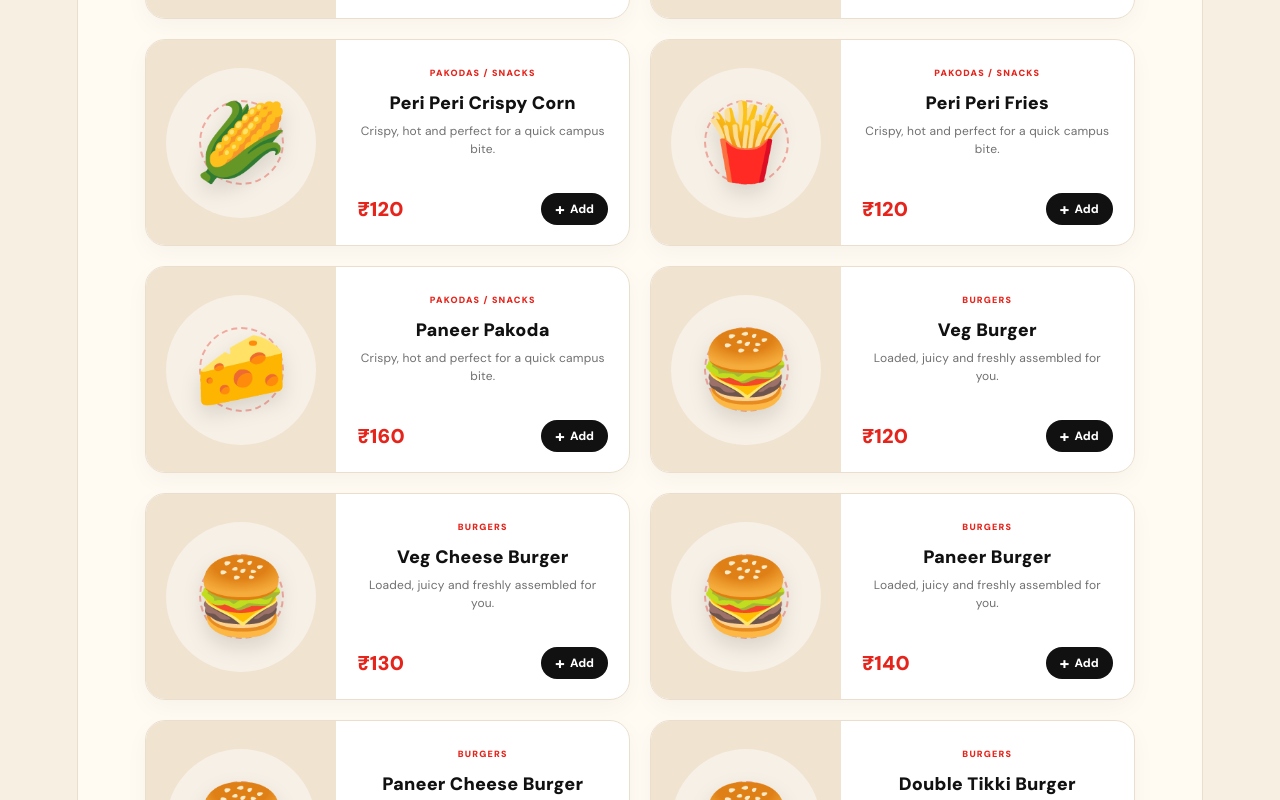
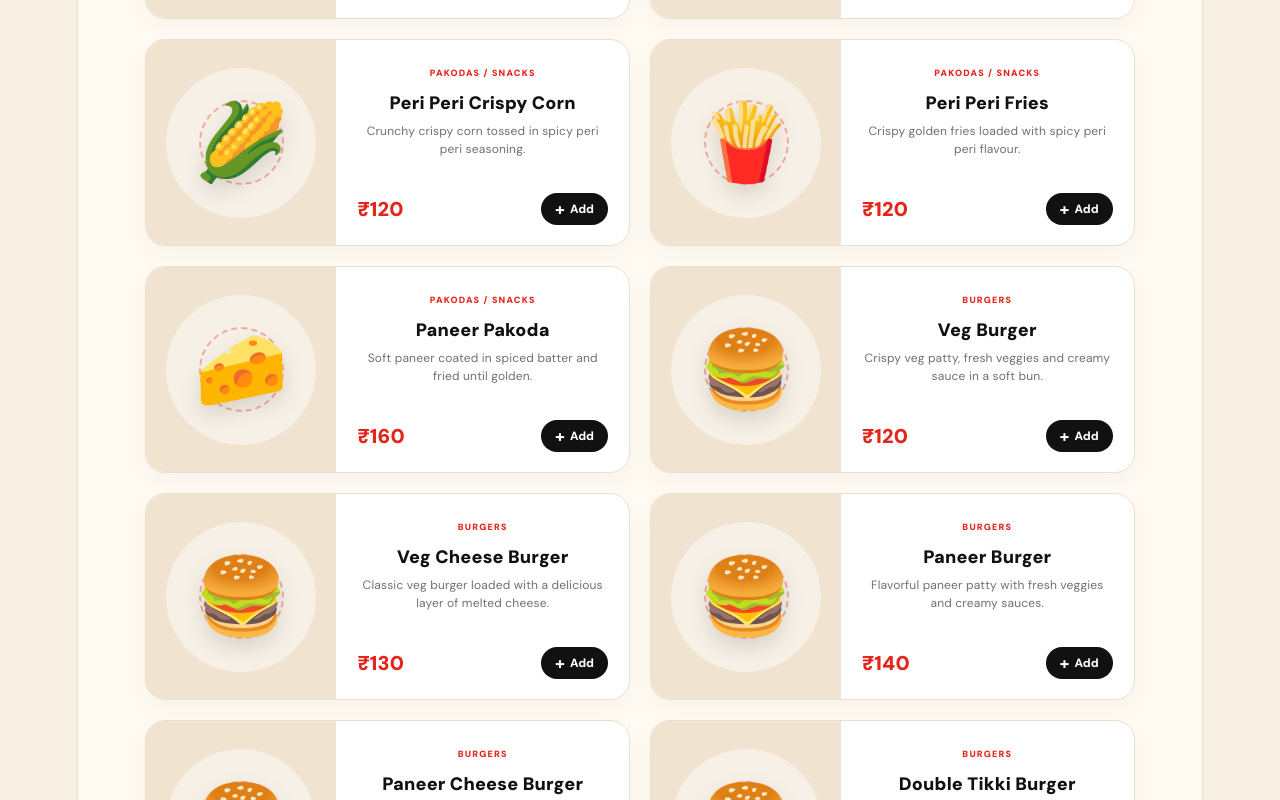
Before and after one commit to vkmj1430/jonnies-kampus-kitchen, a React (Vite) app: page / in a window 1280 px wide. Shown: the part 2300-3100 px from the top of the page. Built offline with nearby package versions, Linux system fonts and the light colour scheme.

Commit message:
Add individual food descriptions

```diff
--- a/src/App.jsx
+++ b/src/App.jsx
@@ -133,21 +133,186 @@ const categories = [
 
 function getDescription(item) {
   const descriptions = {
-    "Sandwiches": "Freshly prepared with delicious fillings and sauces.",
-    "Pakodas / Snacks": "Crispy, hot and perfect for a quick campus bite.",
-    "Burgers": "Loaded, juicy and freshly assembled for you.",
-    "Wraps N Spring Rolls": "Freshly prepared rolls packed with tasty fillings.",
-    "Momo's": "Soft, flavourful momos served hot and fresh.",
-    "Italian Pasta": "Creamy and flavourful pasta made fresh.",
-    "Soups": "Warm, comforting and freshly prepared soup.",
-    "Noodles / Rice": "Hot, wok-tossed and full of flavour.",
-    "Chinese Starters": "Indo-Chinese favourites prepared fresh.",
-    "Roti": "Freshly cooked tawa roti, served hot.",
-    "Paratha": "Fresh, filling and cooked on the tawa.",
-    "Tea / Beverages": "Refreshing drinks and beverages for your day.",
+    "Veg Sandwich":
+      "Fresh veggies, creamy spread and soft toasted bread.",
+    "Corn & Cheese Sandwich":
+      "Sweet corn and melted cheese layered in soft toasted bread.",
+    "Coleslaw Sandwich":
+      "Crunchy creamy coleslaw packed between freshly toasted bread.",
+    "Paneer Tikka Sandwich":
+      "Smoky paneer tikka with fresh veggies and delicious sauces.",
+    "Chicken Sandwich":
+      "Tender chicken, fresh veggies and creamy sauce in toasted bread.",
+    "Chicken Coleslaw Sandwich":
+      "Juicy chicken combined with creamy crunchy coleslaw.",
+    "Chicken Tikka Sandwich":
+      "Flavorful chicken tikka with fresh veggies and creamy sauces.",
+
+    "Pyaz Pakoda":
+      "Crispy onion fritters, golden fried and served hot.",
+    "Mix Veg Pakoda":
+      "Crispy mix vegetable fritters with delicious Indian spices.",
+    "French Fries":
+      "Golden, crispy fries perfect for a quick campus snack.",
+    "Peri Peri Crispy Corn":
+      "Crunchy crispy corn tossed in spicy peri peri seasoning.",
+    "Peri Peri Fries":
+      "Crispy golden fries loaded with spicy peri peri flavour.",
+    "Paneer Pakoda":
+      "Soft paneer coated in spiced batter and fried until golden.",
+
+    "Veg Burger":
+      "Crispy veg patty, fresh veggies and creamy sauce in a soft bun.",
+    "Veg Cheese Burger":
+      "Classic veg burger loaded with a delicious layer of melted cheese.",
+    "Paneer Burger":
+      "Flavorful paneer patty with fresh veggies and creamy sauces.",
+    "Paneer Cheese Burger":
+      "Juicy paneer patty topped with melted cheese and fresh veggies.",
+    "Double Tikki Burger":
+      "Two crispy tikki patties stacked with fresh veggies and sauces.",
+    "Chicken Zinger Burger":
+      "Crispy chicken fillet, fresh veggies and creamy sauce in a soft bun.",
+    "Chicken Zinger Double Tikki":
+      "Double the chicken goodness with crispy patties and rich sauces.",
+
+    "Veg Spring Roll":
+      "Crispy spring roll filled with seasoned fresh vegetables.",
+    "Egg Roll":
+      "Soft wrap layered with seasoned egg and fresh tasty fillings.",
+    "Paneer Spring Roll":
+      "Crispy roll packed with flavourful paneer and fresh vegetables.",
+    "Veg Mac Roll":
+      "Creamy macaroni and fresh fillings wrapped in a delicious roll.",
+    "Paneer Tikka Roll":
+      "Smoky paneer tikka wrapped with fresh veggies and tasty sauces.",
+    "Chicken Tikka Roll":
+      "Juicy chicken tikka wrapped with fresh veggies and flavorful sauces.",
+    "Chicken Spring Roll":
+      "Crispy spring roll packed with delicious seasoned chicken filling.",
+    "Chicken Mac Roll":
+      "Creamy macaroni and tender chicken wrapped in a tasty roll.",
+
+    "Veg Momo's (Steamed)":
+      "Soft steamed momos filled with delicious seasoned vegetables.",
+    "Veg Momo's (Fried)":
+      "Crispy fried momos filled with flavorful vegetable stuffing.",
+    "Paneer Momo's (Steamed)":
+      "Soft steamed momos filled with creamy, flavorful paneer.",
+    "Veg Momo's (Kurkure)":
+      "Crunchy Kurkure-style coating with delicious veg momo filling.",
+    "Veg Chilly Momo's":
+      "Crispy veg momos tossed with spicy chilly sauce and veggies.",
+    "Paneer Chilly Momo's":
+      "Paneer momos tossed in spicy chilly sauce with fresh vegetables.",
+    "Paneer Momo's (Kurkure)":
+      "Crunchy Kurkure coating outside with flavorful paneer momos inside.",
+    "Chicken Momo's (Steamed)":
+      "Soft steamed momos filled with juicy seasoned chicken.",
+    "Chicken Momo's (Fried)":
+      "Crispy fried momos with a juicy and flavorful chicken filling.",
+    "Chicken Momo's (Kurkure)":
+      "Crunchy Kurkure coating outside with juicy chicken momos inside.",
+    "Chicken Momo's (Chilly)":
+      "Juicy chicken momos tossed with spicy chilly sauce and vegetables.",
+
+    "White Sauce Penne Pasta":
+      "Creamy white sauce, tender penne and rich cheesy flavours.",
+    "Red Sauce Penne Pasta":
+      "Penne pasta tossed in a rich, tangy and flavorful red sauce.",
+    "White Sauce Chicken Pasta":
+      "Creamy white sauce pasta loaded with tender pieces of chicken.",
+
+    "Veg Hot & Sour Soup":
+      "A warm, tangy and spicy soup loaded with fresh vegetables.",
+    "Veg Manchow Soup":
+      "Spicy vegetable soup topped with crispy noodles for extra crunch.",
+    "Cream of Tomato Soup":
+      "Smooth and comforting tomato soup with a rich creamy texture.",
+    "Chicken Hot & Sour Soup":
+      "Spicy and tangy soup with tender chicken and fresh vegetables.",
+    "Chicken Manchow Soup":
+      "Flavorful chicken soup topped with crispy noodles and fresh veggies.",
+
+    "Veg Noodles":
+      "Hot wok-tossed noodles loaded with fresh crunchy vegetables.",
+    "Hakka Noodles":
+      "Classic wok-tossed noodles with vegetables and Indo-Chinese flavours.",
+    "Chilly Garlic Noodles":
+      "Wok-tossed noodles infused with spicy chilly and aromatic garlic.",
+    "Egg Noodles":
+      "Wok-tossed noodles combined with seasoned egg and fresh vegetables.",
+    "Chicken Noodles":
+      "Hot noodles tossed with tender chicken and flavorful vegetables.",
+    "Steamed Rice":
+      "Light and fluffy steamed rice, perfect with your favourite curry.",
+    "Veg Fried Rice":
+      "Wok-fried rice tossed with fresh vegetables and aromatic seasoning.",
+    "Schezwan Fried Rice":
+      "Spicy Schezwan-style fried rice loaded with bold flavours.",
+    "Egg Fried Rice":
+      "Wok-fried rice with seasoned egg and delicious Indo-Chinese flavours.",
+    "Paneer Fried Rice":
+      "Flavorful fried rice tossed with soft paneer and fresh vegetables.",
+
+    "Veg Manchurian (Dry)":
+      "Crispy vegetable balls tossed in a flavorful Manchurian sauce.",
+    "Veg Manchurian (Gravy)":
+      "Soft vegetable Manchurian balls served in rich spicy gravy.",
+    "Crispy Veg":
+      "Crispy mixed vegetables tossed with delicious Indo-Chinese seasoning.",
+    "Honey Chilly Potato":
+      "Crispy potato strips tossed in sweet, spicy honey chilly sauce.",
+    "Paneer Manchurian (Dry)":
+      "Crispy paneer tossed in flavorful Manchurian sauce and spices.",
+    "Paneer Manchurian (Gravy)":
+      "Soft paneer Manchurian served in a rich and spicy gravy.",
+    "Chilly Mushroom":
+      "Tender mushrooms tossed with chilly, onions and fresh peppers.",
+    "Chilly Paneer":
+      "Soft paneer tossed with crunchy peppers in a spicy chilly sauce.",
+    "Chicken Manchurian (Dry)":
+      "Crispy chicken tossed in bold and flavorful Manchurian sauce.",
+    "Chicken Manchurian (Gravy)":
+      "Tender chicken pieces served in rich spicy Manchurian gravy.",
+    "Black Pepper Chicken":
+      "Tender chicken tossed with aromatic black pepper and fresh vegetables.",
+    "Chilly Chicken":
+      "Tender chicken tossed with crunchy vegetables in spicy chilly sauce.",
+    "Chicken 65":
+      "Crispy, spicy and flavorful chicken bites served hot and fresh.",
+
+    "Plain Tawa Roti":
+      "Freshly cooked soft tawa roti, served hot.",
+    "Butter Tawa Roti":
+      "Fresh tawa roti finished with a delicious layer of butter.",
+
+    "Plain Paratha":
+      "Golden layered paratha cooked fresh on the tawa.",
+    "Aloo Paratha":
+      "Golden tawa paratha stuffed with delicious spiced potatoes.",
+    "Aloo Pyaz Paratha":
+      "Crispy paratha stuffed with spiced potato and onion filling.",
+    "Paneer Paratha":
+      "Soft golden paratha filled with flavorful seasoned paneer.",
+    "Paneer Onion Paratha":
+      "Delicious paneer and onion stuffing inside a crispy golden paratha.",
+
+    "Special Masala Tea":
+      "Hot aromatic tea brewed with special Indian spices.",
+    "Lemon Tea":
+      "Refreshing hot tea with a bright and zesty lemon flavour.",
+    "Iced Tea":
+      "Chilled and refreshing tea, perfect for a quick campus break.",
+    "Hot Coffee":
+      "Freshly prepared hot coffee with a rich comforting flavour.",
+    "Cold Coffee":
+      "Chilled creamy coffee, smooth and refreshing.",
+    "Soft Drink / Mineral Water":
+      "A refreshing drink or chilled mineral water for your meal.",
   };
 
-  return descriptions[item.category] || "Freshly prepared with love.";
+  return descriptions[item.name] || "Freshly prepared with love.";
 }
 
 function App() {
```
Lines whose indentation alone changed are shown as unchanged.
